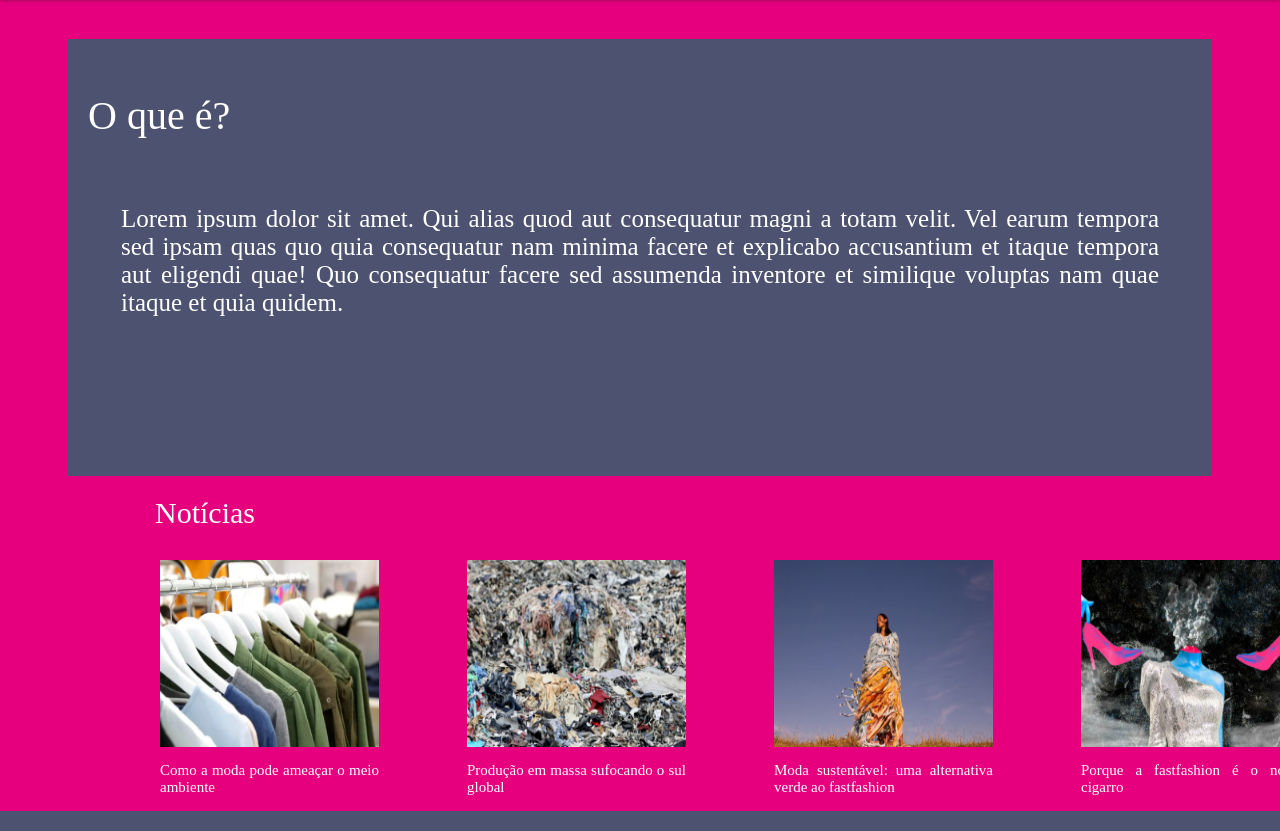
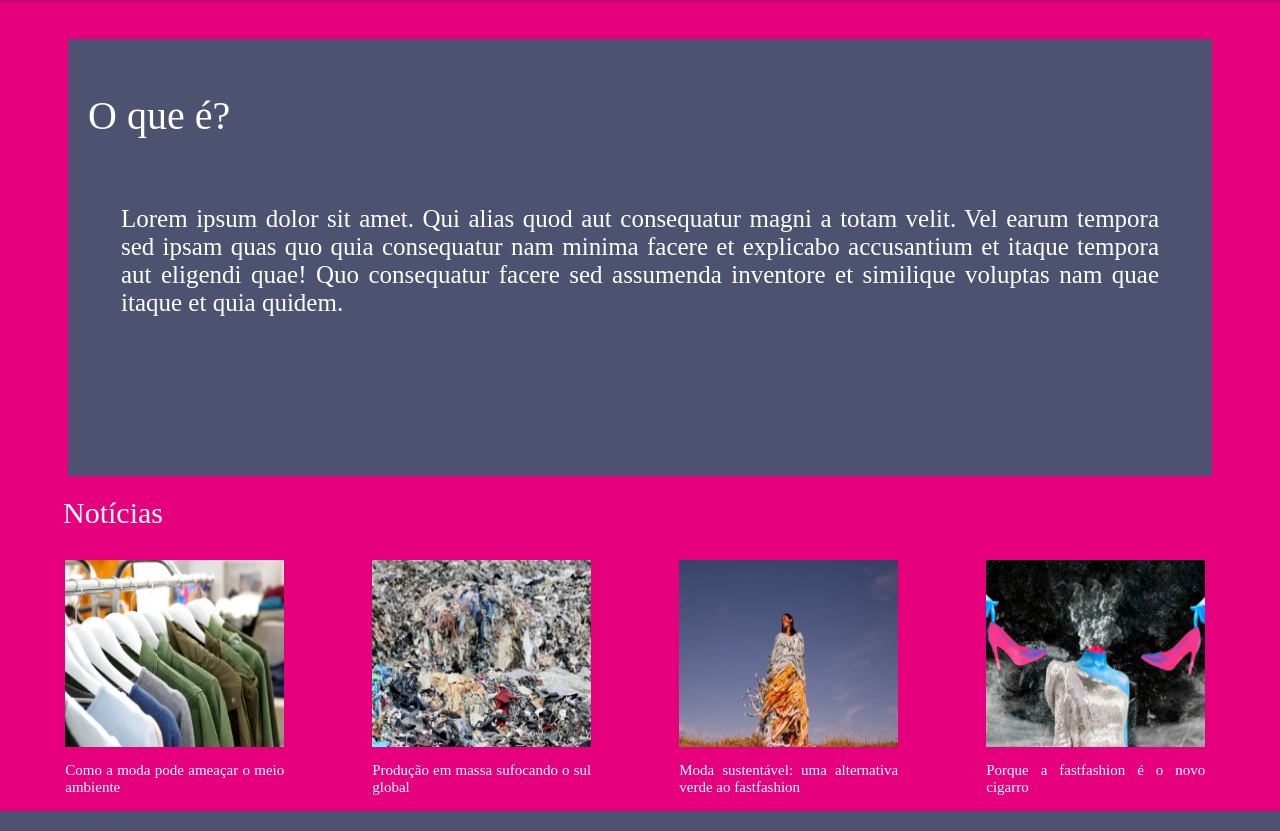
Before and after one commit to lenalenovo/TCC, a plain HTML site: page home/index.html in a window 1280 px wide. Shown: the part 103-934 px from the top of the page. Drawn offline with Linux system fonts and the light colour scheme; a web font is replaced by a local one.

Commit message:
ajuste das noticias

```diff
--- a/home/style.css
+++ b/home/style.css
@@ -202,6 +202,7 @@ section {
   display: flex;
   flex-direction: row;
   padding-top: 10px;
+
 }
 
 .noticiasTitulo{
@@ -209,7 +210,7 @@ section {
     font-size: 30px;
     font-weight: 400;
     color: var(--branco);
-    margin-left: 155px;
+    margin-left: 63px;
 }
 
 #textoNoticia{
@@ -232,7 +233,9 @@ section {
   /* justify-content: space-around; */
   gap: 88px;
   position: relative;
-  left: 160px;
+  left: 5.1vw;
+  width: 90vw;
+
 }
 
 .montagem {
```
